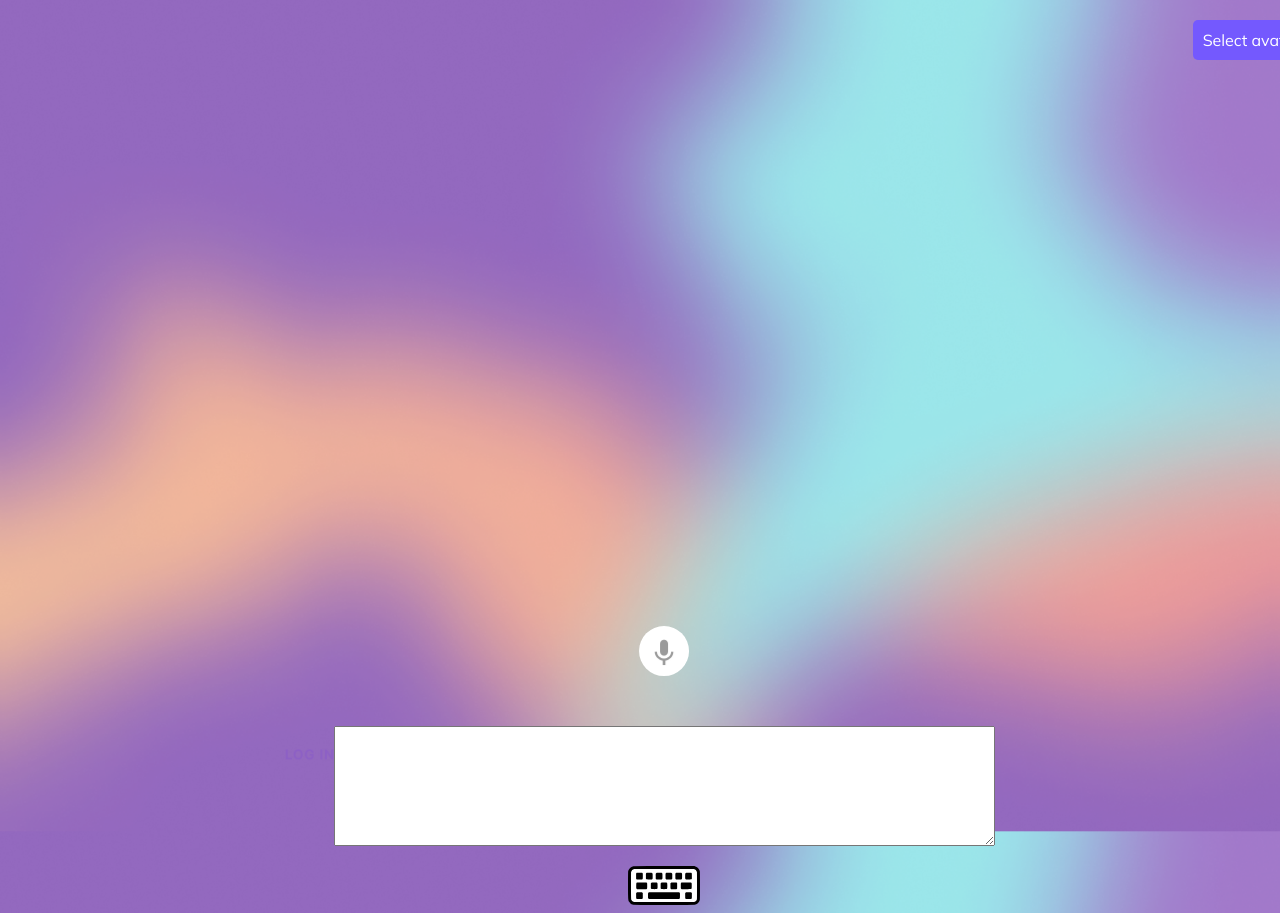
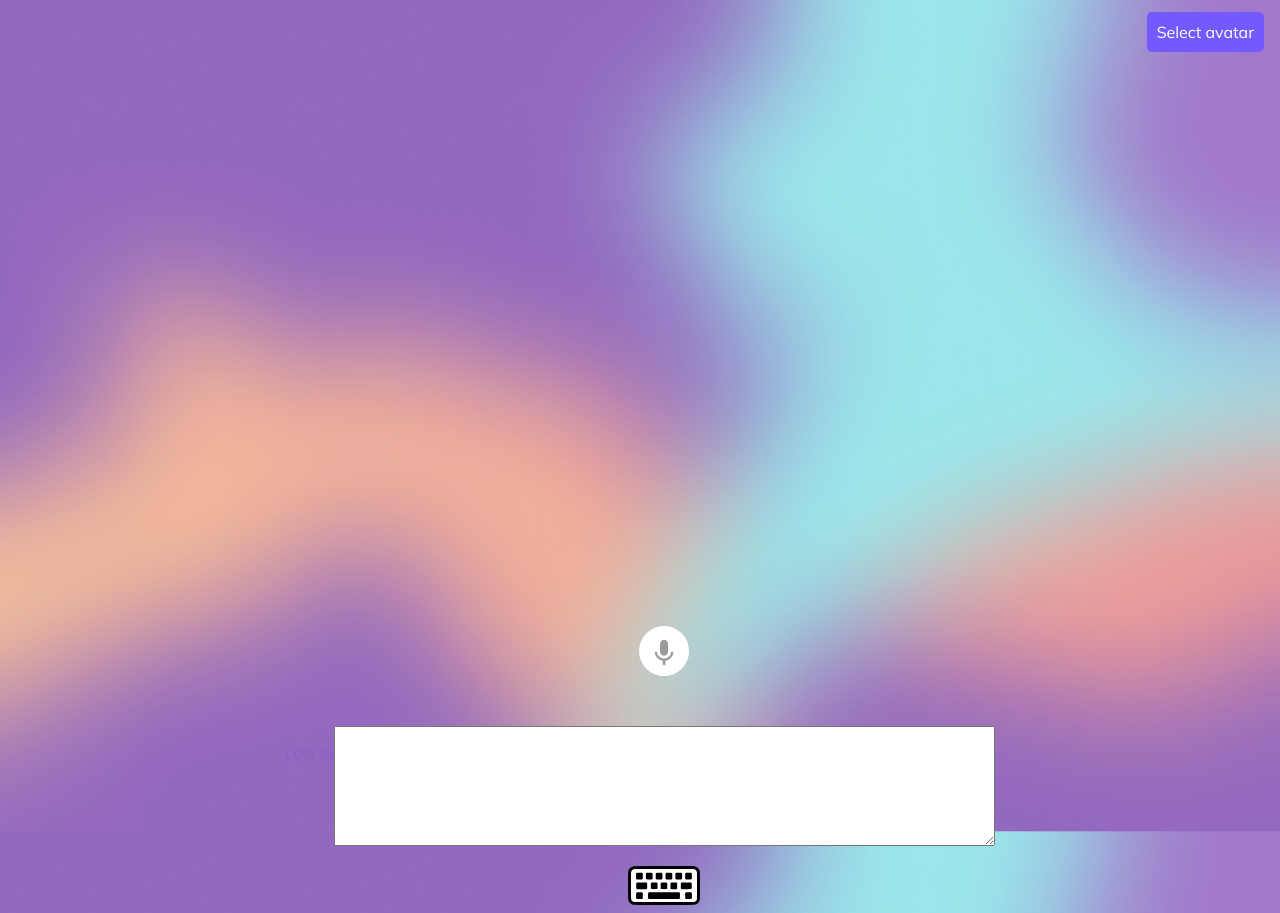
Before and after one commit to Andhs-eff/demo-lid, a plain HTML site: page index_main.html in a window 1280 px wide. Shown: the top 913 px of the page. Drawn offline with Linux system fonts and the light colour scheme.

Commit message:
Update index_main.html

```diff
--- a/index_main.html
+++ b/index_main.html
@@ -70,7 +70,7 @@
 	  #selection {
         position: absolute;
         top: 12px;
-        right: 10px;
+        right: 16px;
         padding: 10px;
       }
 
@@ -118,8 +118,8 @@
   </head>
 
   <body>
+    <button id="selection" onclick="window.location.href = 'index.html';">Select avatar</button>
     <div id="content">
-	  <button id="selection" onclick="window.location.href = 'index.html';">Select avatar</button>
       <div id="container">
         <div id="native-reply"></div>
         <div id="video-wrapper">
```
